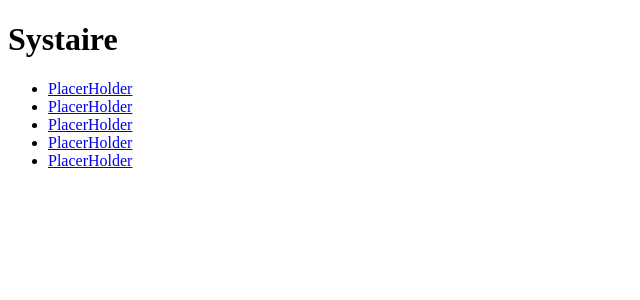
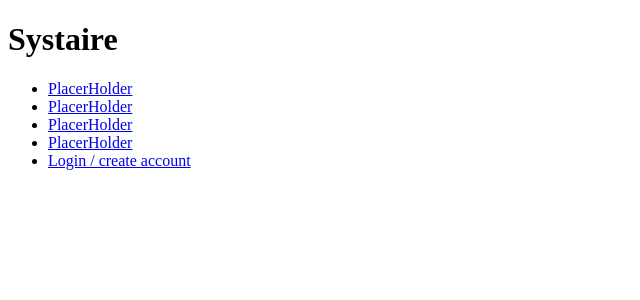
Before and after one commit to SacleuxBenoit/Systaire, a PHP site: page /test/ in a window 1280 px wide. Shown: the top 300 px of the page, without its empty margins (0-640 px from the left). Run offline with PHP 8.4, Linux system fonts and the light colour scheme.

Commit message:
add link to login_createAccount && create_articles.php :arrow_right: components/header.php

```diff
--- a/components/header.php
+++ b/components/header.php
@@ -5,7 +5,7 @@
         <li><a href="#">PlacerHolder</a></li>
         <li><a href="#">PlacerHolder</a></li>
         <li><a href="#">PlacerHolder</a></li>
-        <li><a href="#">PlacerHolder</a></li>
-        <li><a href="#">PlacerHolder</a></li>
+        <li><a href="http://localhost:8888/test/Systaire/layouts/create_articles.php">PlacerHolder</a></li>
+        <li><a href="http://localhost:8888/test/Systaire/layouts/login_createAccount.php">Login / create account</a></li>
     </ul>
 </header>
```
